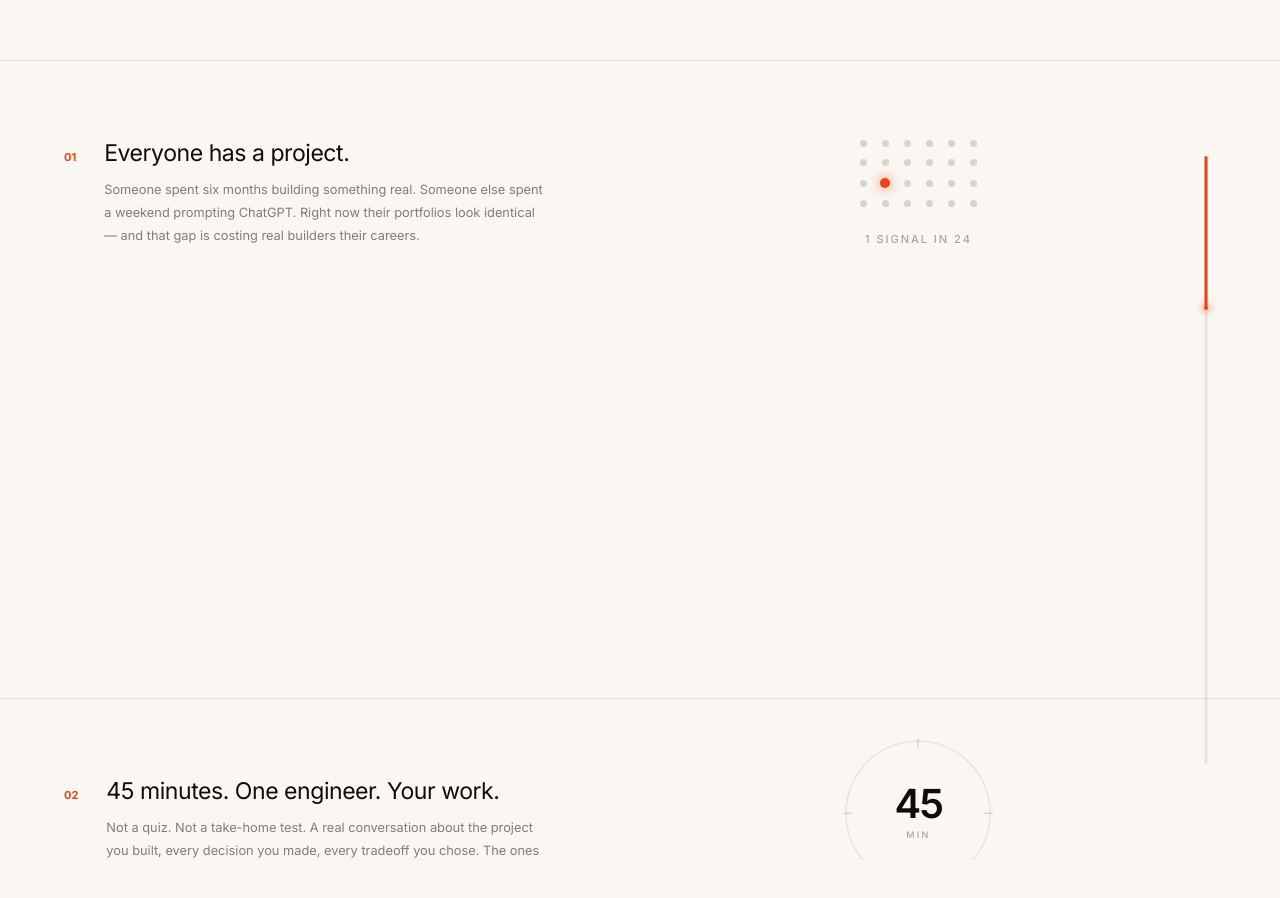
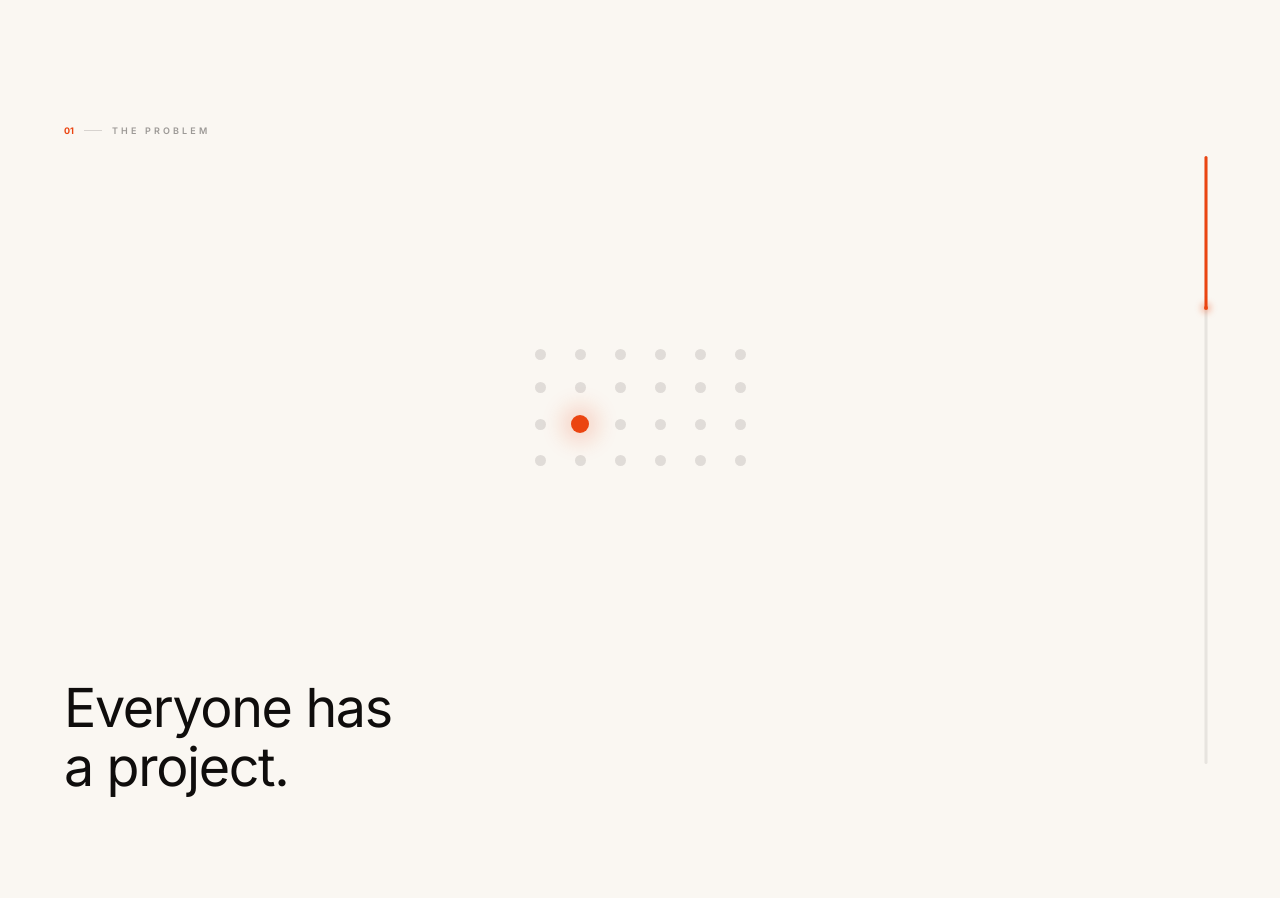
Before and after one commit to orcred-org/frontend, a Next.js app: page / in a window 1280 px wide. Shown: the part 800-1698 px from the top of the page. Built offline with nearby package versions, Linux system fonts and the light colour scheme.

Commit message:
Standard: Apple-style full-screen panels — large visuals centered, headline at bottom

```diff
--- a/components/PlatformSection.tsx
+++ b/components/PlatformSection.tsx
@@ -3,101 +3,90 @@
 import { useRef } from "react";
 import { motion, useScroll, useTransform, MotionValue } from "framer-motion";
 
-const ease = [0.22, 1, 0.36, 1] as const;
-
 const panels = [
-  {
-    num: "01",
-    headline: "Everyone has a project.",
-    body: "Someone spent six months building something real. Someone else spent a weekend prompting ChatGPT. Right now their portfolios look identical — and that gap is costing real builders their careers.",
-  },
-  {
-    num: "02",
-    headline: "45 minutes. One engineer. Your work.",
-    body: "Not a quiz. Not a take-home test. A real conversation about the project you built, every decision you made, every tradeoff you chose. The ones who built it for real talk about it differently.",
-  },
-  {
-    num: "03",
-    headline: "Now there's proof.",
-    body: "An Orcred Score. A verified credential backed by a senior engineer's sign-off. Something you carry into any room — a real engineer reviewed this work. It passed.",
-  },
+  { num: "01", eyebrow: "The Problem",  headline: "Everyone has\na project."       },
+  { num: "02", eyebrow: "The Session",  headline: "45 minutes.\nOne engineer."     },
+  { num: "03", eyebrow: "The Proof",    headline: "Now there's\nproof."            },
 ];
 
-/* ── Visual 1: signal grid ── */
+/* ── Large signal grid ── */
 function SignalGrid() {
   const total = 24; const signal = 13;
   return (
-    <div style={{ display: "flex", flexDirection: "column", alignItems: "center", gap: 24 }}>
-      <div style={{ display: "grid", gridTemplateColumns: "repeat(6, 1fr)", gap: 12 }}>
+    <div style={{ display: "grid", gridTemplateColumns: "repeat(6, 1fr)", gap: 22 }}>
       {Array.from({ length: total }).map((_, i) => (
         <div key={i} style={{
-            width: i === signal ? 10 : 7,
-            height: i === signal ? 10 : 7,
+          width:        i === signal ? 18 : 11,
+          height:       i === signal ? 18 : 11,
           borderRadius: "50%",
-            backgroundColor: i === signal ? "#eb4511" : "rgba(15,13,12,0.15)",
-            boxShadow: i === signal ? "0 0 10px 3px rgba(235,69,17,0.3)" : "none",
+          backgroundColor: i === signal ? "#eb4511" : "rgba(15,13,12,0.11)",
+          boxShadow:    i === signal ? "0 0 22px 8px rgba(235,69,17,0.22)" : "none",
           alignSelf: "center", justifySelf: "center",
         }} />
       ))}
     </div>
-      <div style={{ fontSize: 11, fontWeight: 500, letterSpacing: "0.18em", textTransform: "uppercase", color: "rgba(15,13,12,0.35)" }}>
-        1 signal in 24
+  );
+}
+
+/* ── Large clock ── */
+function ClockVisual() {
+  const r = 128;
+  const ticks = [0, 90, 180, 270].map(deg => {
+    const rad = ((deg - 90) * Math.PI) / 180;
+    return {
+      x1: 160 + (r - 10) * Math.cos(rad), y1: 160 + (r - 10) * Math.sin(rad),
+      x2: 160 + (r + 5)  * Math.cos(rad), y2: 160 + (r + 5)  * Math.sin(rad),
+    };
+  });
+  return (
+    <div style={{ position: "relative", width: 320, height: 320 }}>
+      <svg viewBox="0 0 320 320" style={{ width: "100%", height: "100%", overflow: "visible" }}>
+        <circle cx="160" cy="160" r={r} fill="none" stroke="rgba(15,13,12,0.07)" strokeWidth="1.5" />
+        {ticks.map((t, i) => (
+          <line key={i} x1={t.x1} y1={t.y1} x2={t.x2} y2={t.y2} stroke="rgba(15,13,12,0.18)" strokeWidth="1.5" />
+        ))}
+        {["0", "15", "30", "45"].map((label, i) => {
+          const rad = (i * 90 - 90) * Math.PI / 180;
+          return (
+            <text key={i}
+              x={160 + (r + 22) * Math.cos(rad)} y={160 + (r + 22) * Math.sin(rad)}
+              textAnchor="middle" dominantBaseline="central"
+              style={{ fill: "rgba(15,13,12,0.28)", fontSize: "11px", letterSpacing: "0.05em" }}
+            >{label}</text>
+          );
+        })}
+      </svg>
+      <div style={{ position: "absolute", inset: 0, display: "flex", flexDirection: "column", alignItems: "center", justifyContent: "center" }}>
+        <div style={{ fontSize: 88, fontWeight: 700, letterSpacing: "-0.05em", lineHeight: 1, color: "#0f0d0c" }}>45</div>
+        <div style={{ fontSize: 11, fontWeight: 500, letterSpacing: "0.3em", textTransform: "uppercase", color: "rgba(15,13,12,0.32)", marginTop: 8 }}>minutes</div>
       </div>
     </div>
   );
 }
 
-/* ── Visual 2: clock arc ── */
-function ClockVisual() {
-  const r = 72; const circ = 2 * Math.PI * r;
-  return (
-    <div style={{ display: "flex", flexDirection: "column", alignItems: "center", gap: 20 }}>
-      <div style={{ position: "relative", width: 180, height: 180 }}>
-        <svg viewBox="0 0 180 180" style={{ width: "100%", height: "100%", overflow: "visible" }}>
-          <circle cx="90" cy="90" r={r} fill="none" stroke="rgba(15,13,12,0.08)" strokeWidth="1.5" />
-          {[0, 90, 180, 270].map((deg, i) => {
-            const rad = ((deg - 90) * Math.PI) / 180;
-            return <line key={i}
-              x1={90 + (r - 6) * Math.cos(rad)} y1={90 + (r - 6) * Math.sin(rad)}
-              x2={90 + (r + 3) * Math.cos(rad)} y2={90 + (r + 3) * Math.sin(rad)}
-              stroke="rgba(15,13,12,0.2)" strokeWidth="1" />;
-          })}
-        </svg>
-        <div style={{ position: "absolute", inset: 0, display: "flex", flexDirection: "column", alignItems: "center", justifyContent: "center" }}>
-          <div style={{ fontSize: 40, fontWeight: 600, letterSpacing: "-0.04em", lineHeight: 1, color: "#0f0d0c" }}>45</div>
-          <div style={{ fontSize: 9, fontWeight: 500, letterSpacing: "0.25em", textTransform: "uppercase", color: "rgba(15,13,12,0.35)", marginTop: 4 }}>min</div>
-        </div>
-      </div>
-      <div style={{ fontSize: 11, fontWeight: 500, letterSpacing: "0.18em", textTransform: "uppercase", color: "rgba(15,13,12,0.35)" }}>
-        One session
-      </div>
-    </div>
-  );
-}
-
-/* ── Visual 3: score bars ── */
+/* ── Large score ── */
 function ScoreVisual() {
   const bars = [
-    { label: "Tech Depth",   w: "91%" },
-    { label: "Communication",w: "84%" },
-    { label: "Reproducibility", w: "88%" },
-    { label: "Originality",  w: "79%" },
+    { label: "Technical Depth",   w: "91%" },
+    { label: "Communication",     w: "84%" },
+    { label: "Reproducibility",   w: "88%" },
+    { label: "Originality",       w: "79%" },
   ];
   return (
-    <div style={{ display: "flex", flexDirection: "column", gap: 20, width: 220 }}>
-      <div style={{ display: "flex", alignItems: "flex-end", gap: 4 }}>
-        <div style={{ fontSize: 52, fontWeight: 700, letterSpacing: "-0.04em", lineHeight: 1, color: "#0f0d0c" }}>87</div>
-        <div style={{ fontSize: 18, color: "#eb4511", fontWeight: 400, marginBottom: 6 }}>/100</div>
+    <div style={{ display: "flex", flexDirection: "column", gap: 28, width: 340 }}>
+      <div style={{ display: "flex", alignItems: "flex-end", gap: 6 }}>
+        <div style={{ fontSize: 108, fontWeight: 700, letterSpacing: "-0.05em", lineHeight: 1, color: "#0f0d0c" }}>87</div>
+        <div style={{ fontSize: 30, color: "#eb4511", fontWeight: 400, marginBottom: 14 }}>/100</div>
       </div>
-      <div style={{ display: "flex", flexDirection: "column", gap: 10 }}>
-        {bars.map((b) => (
+      <div style={{ display: "flex", flexDirection: "column", gap: 14 }}>
+        {bars.map(b => (
           <div key={b.label}>
-            <div style={{ display: "flex", justifyContent: "space-between", marginBottom: 4 }}>
-              <div style={{ fontSize: 8, fontWeight: 500, letterSpacing: "0.1em", textTransform: "uppercase", color: "rgba(15,13,12,0.4)" }}>{b.label}</div>
-              <div style={{ fontSize: 8, color: "rgba(15,13,12,0.3)" }}>{b.w}</div>
+            <div style={{ display: "flex", justifyContent: "space-between", marginBottom: 6 }}>
+              <div style={{ fontSize: 9, fontWeight: 500, letterSpacing: "0.12em", textTransform: "uppercase", color: "rgba(15,13,12,0.42)" }}>{b.label}</div>
+              <div style={{ fontSize: 9, color: "rgba(15,13,12,0.32)" }}>{b.w}</div>
             </div>
-            <div style={{ height: 2, background: "rgba(15,13,12,0.08)", overflow: "hidden" }}>
-              <div style={{ height: "100%", width: b.w, backgroundColor: "#eb4511", opacity: 0.65 }} />
+            <div style={{ height: 2.5, background: "rgba(15,13,12,0.08)", overflow: "hidden" }}>
+              <div style={{ height: "100%", width: b.w, backgroundColor: "#eb4511", opacity: 0.6 }} />
             </div>
           </div>
         ))}
@@ -106,33 +95,40 @@ function ScoreVisual() {
   );
 }
 
-/* ── Panel with visual ── */
-function Panel({ panel, visual }: { panel: (typeof panels)[number]; visual: React.ReactNode }) {
+/* ── Full-viewport panel ── */
+function FullPanel({ panel, visual }: { panel: (typeof panels)[number]; visual: React.ReactNode }) {
   return (
     <div style={{
       width: "100%", height: "100%",
       backgroundColor: "var(--bg-page)",
-      borderTop: "1px solid rgba(15,13,12,0.1)",
-      display: "flex", alignItems: "center",
-      padding: "0 clamp(24px, 5vw, 64px)",
-      gap: "clamp(32px, 6vw, 80px)",
+      display: "flex", flexDirection: "column",
+      padding: "clamp(60px, 8vh, 88px) clamp(24px, 5vw, 80px)",
     }}>
-      {/* Text */}
-      <div style={{ flex: "0 0 auto", maxWidth: 480, display: "flex", alignItems: "baseline", gap: 28 }}>
-        <div style={{ fontSize: 11, fontWeight: 700, color: "#eb4511", flexShrink: 0 }}>{panel.num}</div>
-        <div>
-          <div style={{ fontSize: "clamp(16px, 1.8vw, 24px)", fontWeight: 400, letterSpacing: "-0.02em", lineHeight: 1.2, color: "#0f0d0c", marginBottom: 10 }}>
-            {panel.headline}
-          </div>
-          <div style={{ fontSize: "clamp(12px, 1vw, 14px)", fontWeight: 400, lineHeight: 1.8, color: "rgba(15,13,12,0.52)" }}>
-            {panel.body}
-          </div>
+      {/* Eyebrow — top */}
+      <div style={{ display: "flex", alignItems: "center", gap: 10 }}>
+        <div style={{ fontSize: 9, fontWeight: 700, color: "#eb4511" }}>{panel.num}</div>
+        <div style={{ width: 18, height: 1, background: "rgba(15,13,12,0.15)" }} />
+        <div style={{ fontSize: 9, fontWeight: 600, letterSpacing: "0.35em", textTransform: "uppercase", color: "rgba(15,13,12,0.4)" }}>
+          {panel.eyebrow}
         </div>
       </div>
 
-      {/* Visual */}
-      <div className="hidden lg:flex" style={{ flex: 1, alignItems: "center", justifyContent: "center" }}>
+      {/* Visual — centered, takes all available space */}
+      <div style={{ flex: 1, display: "flex", alignItems: "center", justifyContent: "center" }}>
         {visual}
+      </div>
+
+      {/* Headline — bottom */}
+      <div style={{
+        fontSize: "clamp(34px, 4.2vw, 58px)",
+        fontWeight: 400,
+        letterSpacing: "-0.025em",
+        lineHeight: 1.1,
+        color: "#0f0d0c",
+      }}>
+        {panel.headline.split("\n").map((line, i) => (
+          <span key={i}>{line}{i === 0 && <br />}</span>
+        ))}
       </div>
     </div>
   );
@@ -153,35 +149,35 @@ function TimelineSidebar({ progress }: { progress: MotionValue<number> }) {
   );
 }
 
+/* ── Main ── */
 export default function PlatformSection() {
   const sectionRef = useRef<HTMLDivElement>(null);
   const { scrollYProgress } = useScroll({ target: sectionRef, offset: ["start start", "end end"] });
   const progress = scrollYProgress;
 
-  const panel2Y = useTransform(progress, [0.15, 0.48], ["66.67vh", "0vh"]);
-  const panel3Y = useTransform(progress, [0.52, 0.85], ["33.33vh", "0vh"]);
-
+  // Panel 1 exits upward
+  const panel1Y = useTransform(progress, [0.28, 0.46], ["0vh", "-100vh"]);
+  // Panel 2 enters from below, exits upward
+  const panel2Y = useTransform(progress, [0.28, 0.46, 0.6, 0.78], ["100vh", "0vh", "0vh", "-100vh"]);
+  // Panel 3 enters from below
+  const panel3Y = useTransform(progress, [0.6, 0.78], ["100vh", "0vh"]);
 
   return (
     <section ref={sectionRef} id="story" style={{ height: "300vh", position: "relative" }}>
       <div style={{ position: "sticky", top: 0, height: "100vh", overflow: "hidden" }}>
 
-        {/* Panel 1 — text + visual together */}
-        <div style={{ position: "absolute", top: 0, left: 0, right: 0, height: "33.33vh" }}>
-          <Panel panel={panels[0]} visual={<SignalGrid />} />
-        </div>
-
-        {/* Panel 2 */}
-        <motion.div style={{ position: "absolute", top: "33.33vh", left: 0, right: 0, height: "33.33vh", y: panel2Y }}>
-          <Panel panel={panels[1]} visual={<ClockVisual />} />
+        <motion.div style={{ position: "absolute", inset: 0, y: panel1Y }}>
+          <FullPanel panel={panels[0]} visual={<SignalGrid />} />
         </motion.div>
 
-        {/* Panel 3 */}
-        <motion.div style={{ position: "absolute", top: "66.67vh", left: 0, right: 0, height: "33.33vh", y: panel3Y }}>
-          <Panel panel={panels[2]} visual={<ScoreVisual />} />
+        <motion.div style={{ position: "absolute", inset: 0, y: panel2Y }}>
+          <FullPanel panel={panels[1]} visual={<ClockVisual />} />
         </motion.div>
 
-        {/* Timeline */}
+        <motion.div style={{ position: "absolute", inset: 0, y: panel3Y }}>
+          <FullPanel panel={panels[2]} visual={<ScoreVisual />} />
+        </motion.div>
+
         <TimelineSidebar progress={progress} />
 
       </div>
```
Lines whose indentation alone changed are shown as unchanged.
